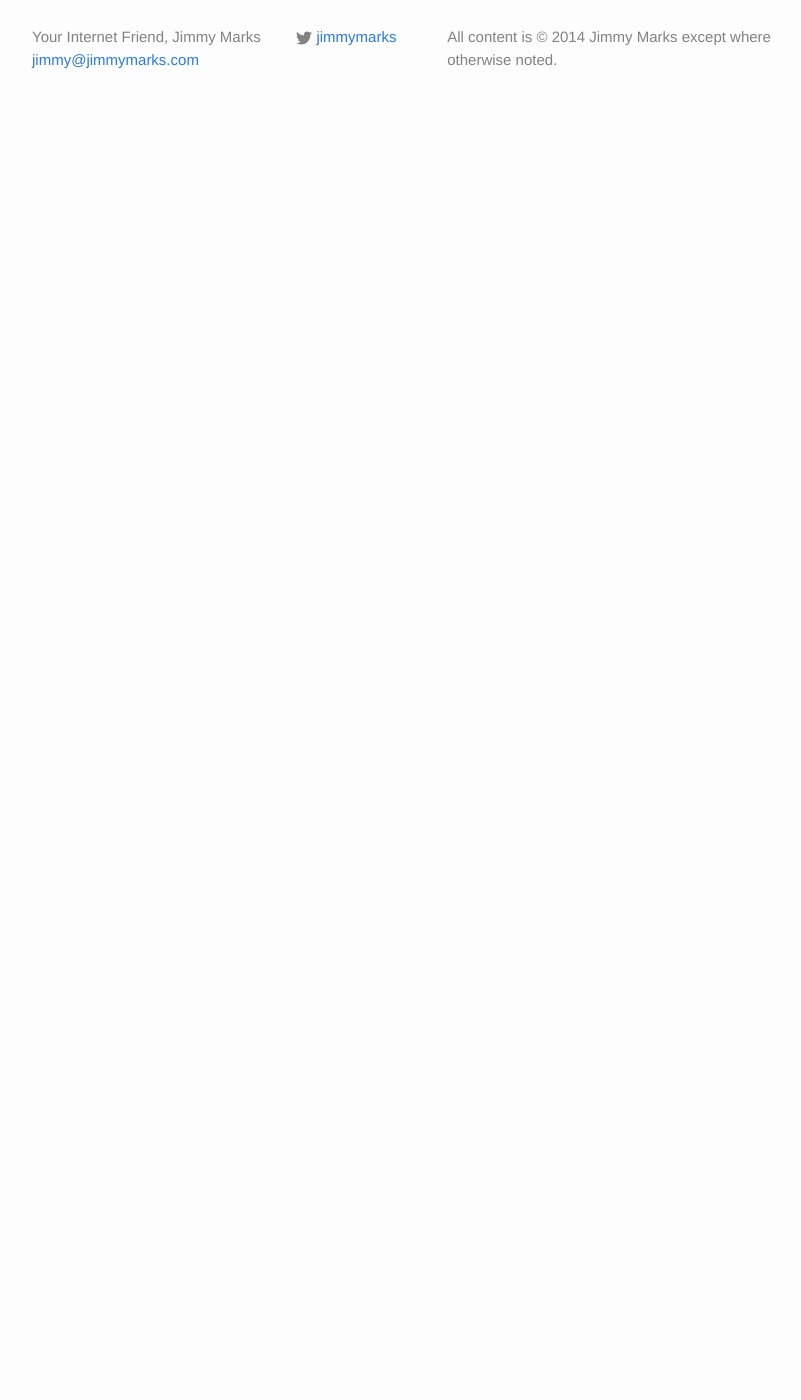
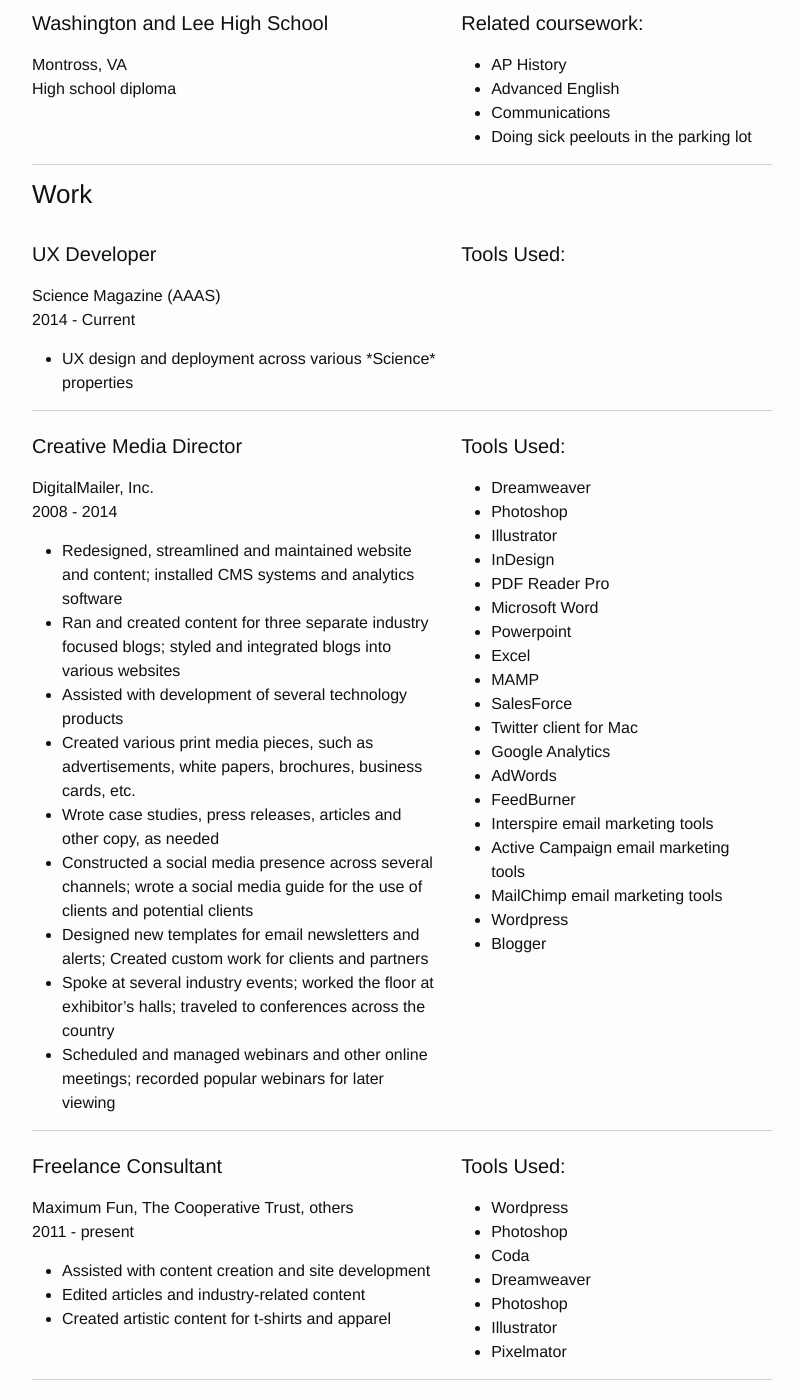
Before and after one commit to jimmymarks/jimmymarks.github.io, a Jekyll site: the page built from resume.md, in a window 1280 px wide and 1400 px high, scrolled down 903 px. Shown: the whole window, without its empty margins (238-1039 px from the left). Built offline with Jekyll 4.4.1, drawn with Linux system fonts in a browser that asks for light colours; before the commit the page ends 1034 px from its top, so only the background shows below that; some of the changed text lies outside the part shown.

Commit message:
Resume layout/variables

```diff
--- a/_layouts/resume.html
+++ b/_layouts/resume.html
@@ -9,15 +9,49 @@ layout: default
 
   <article class="post-content">
 
+    <h3>Education</h3>
     {% for education in page.education %}
     <div class="resume">
       <div class="resume__broads">
-        <h3>{{ education.school }}</h3>
+        <h4>{{ education.school }}</h4>
         <p>{{ education.location }}<br>
         {{ education.honor }}</p>
       </div>
       <div class="resume__particular">
-        <p>{{ education.coursework }}</p>
+      {% assign courses = education.coursework | split: '|' %}
+      <h4> Related coursework: </h4>
+      <ul>
+        {% for course in courses %}
+          <li>{{ course }}</li>
+        {% endfor %}
+        </ul>
+      </div>
+    </div>
+    {% endfor %}
+
+    <h3>Work</h3>
+    {% for work in page.work %}
+    <div class="resume">
+      <div class="resume__broads">
+        <h4>{{ work.job }}</h4>
+        <p>{{ work.employer }}<br>
+        {{ work.dates }}</p>
+
+        {% assign tasks = work.tasks | split: '|' %}
+        <ul>
+        {% for task in tasks %}
+        <li>{{ task }}</li>
+        {% endfor %}
+        </ul>
+      </div>
+      <div class="resume__particular">
+        {% assign tools = work.tools | split: '|' %}
+        <h4>Tools Used:</h4>
+        <ul>
+        {% for tool in tools %}
+        <li>{{ tool }}</li>
+        {% endfor %}
+        </ul>
       </div>
     </div>
     {% endfor %}
--- a/resume.md
+++ b/resume.md
@@ -6,22 +6,35 @@ education:
   - school: General Assembly
     location: Washington, DC
     honor: Certificate, UX Design
-    coursework: "UX Design, Content Management, Prototyping, User Testing, Web Accessibility"
+    coursework: "UX Design| Content Management| Prototyping| User Testing| Web Accessibility"
   - school: George Mason University
     location: Fairfax, VA
     honor: BA, Communications (Public Relations and Advertising)
-    coursework: "Advertising, Writing for the Web, Writing Across the Media, Web Accessibility, Foundations of Mass Communication, Tech in Contemporary America, Cultural Studies"
+    coursework: "Advertising| Writing for the Web| Writing Across the Media| Web Accessibility| Foundations of Mass Communication| Tech in Contemporary America| Cultural Studies"
   - school: Chesapeake Bay Governor’s School for Environmental Science and Mathematics
     location: Warsaw, VA
     honor: Graduate
-    coursework: "Calculus, Physics, Chemistry, Marine Biology"
+    coursework: "Calculus| Physics| Chemistry| Marine Biology"
   - school: Washington and Lee High School
     location: Montross, VA
     honor: High school diploma
-    coursework:
+    coursework: "AP History| Advanced English | Communications | Doing sick peelouts in the parking lot "
 work:
   - job: UX Developer
     employer: Science Magazine (AAAS)
+    dates: 2014 - Current
+    tasks: "UX design and deployment across various *Science* properties"
+    tools: ""
+  - job: Creative Media Director
+    employer: DigitalMailer, Inc.
+    dates: 2008 - 2014
+    tasks: "Redesigned, streamlined and maintained website and content; installed CMS systems and analytics software| Ran and created content for three separate industry focused blogs; styled and integrated blogs into various websites| Assisted with development of several technology products| Created various print media pieces, such as advertisements, white papers, brochures, business cards, etc.| Wrote case studies, press releases, articles and other copy, as needed| Constructed a social media presence across several channels; wrote a social media guide for the use of clients and potential clients| Designed new templates for email newsletters and alerts; Created custom work for clients and partners| Spoke at several industry events; worked the floor at exhibitor’s halls; traveled to conferences across the country| Scheduled and managed webinars and other online meetings; recorded popular webinars for later viewing"
+    tools: "Dreamweaver| Photoshop| Illustrator| InDesign| PDF Reader Pro| Microsoft Word| Powerpoint| Excel| MAMP| SalesForce| Twitter client for Mac| Google Analytics| AdWords| FeedBurner| Interspire email marketing tools| Active Campaign email marketing tools| MailChimp email marketing tools| Wordpress| Blogger"
+  - job: Freelance Consultant
+    employer: Maximum Fun, The Cooperative Trust, others
+    dates: 2011 - present
+    tasks: "Assisted with content creation and site development| Edited articles and industry-related content| Created artistic content for t-shirts and apparel"
+    tools: "Wordpress| Photoshop| Coda| Dreamweaver| Photoshop| Illustrator| Pixelmator"
 
 ---
 
```
Also changed, not shown: 1 other file.
